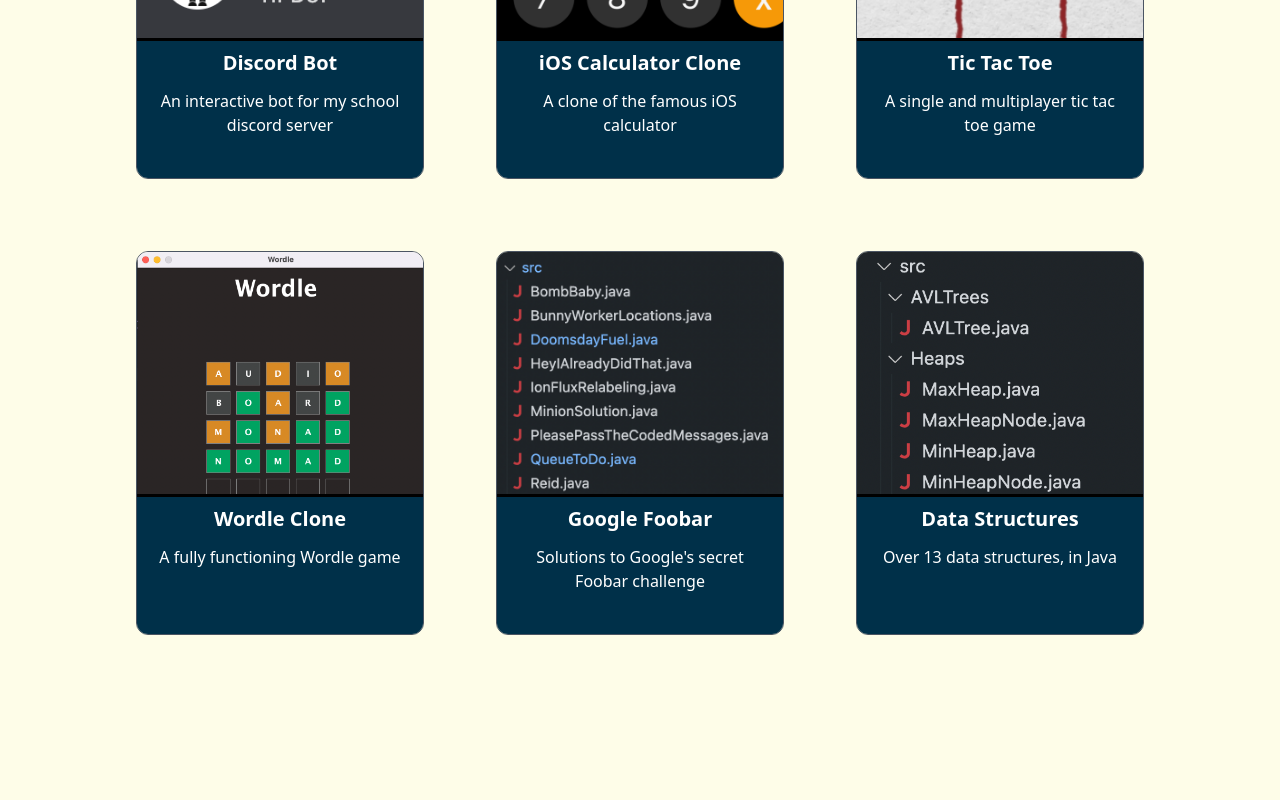
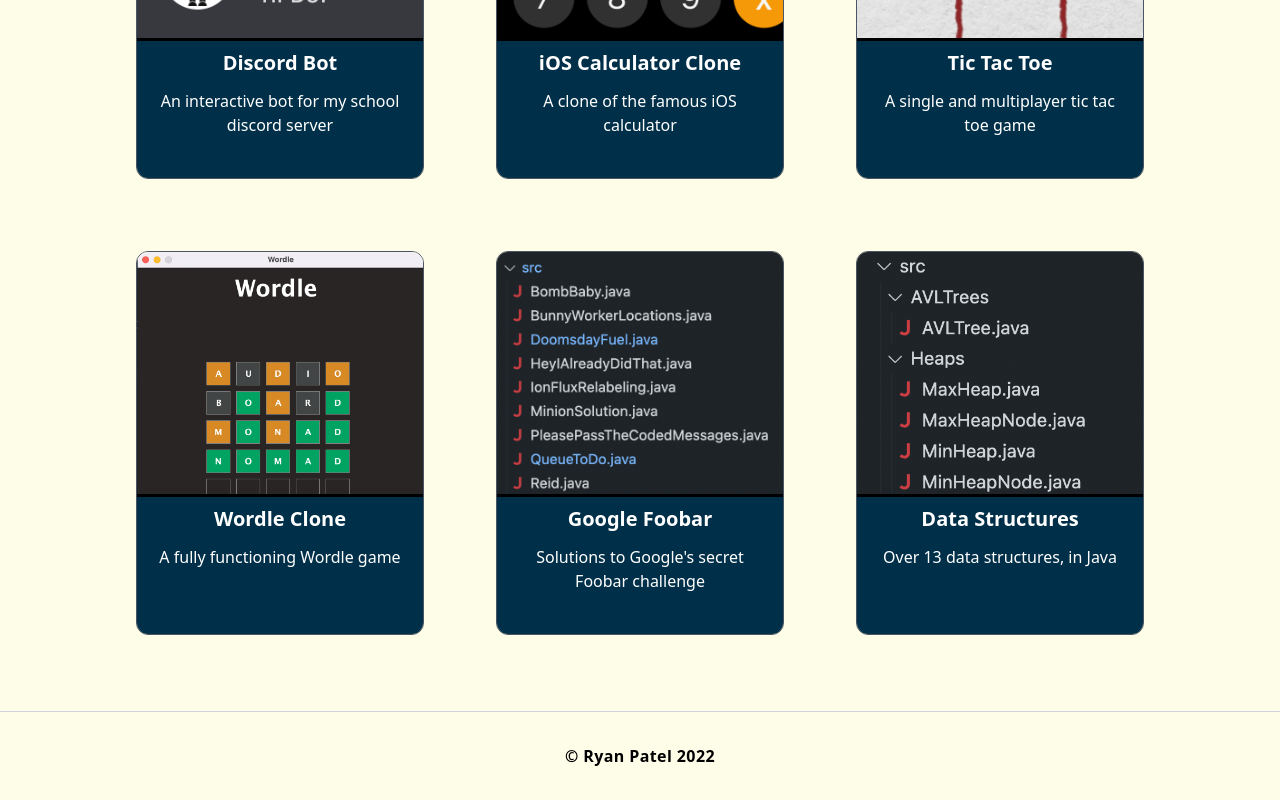
Before and after one commit to Ryan9771/Personal-Website-React, a React (Vite) app: page /projects in a window 1280 px wide. Shown: the part 433-1233 px from the top of the page. Before the commit the page ends 1104 px from the top, so only its background shows below. Built offline with nearby package versions, Linux system fonts and the light colour scheme.

Commit message:
Added footer page and made it stick to all website pages

```diff
--- a/src/App.tsx
+++ b/src/App.tsx
@@ -2,6 +2,7 @@ import AppInner from "./components/AppInner";
 import { BrowserRouter, Routes, Route } from "react-router-dom";
 import Navbar from "./components/navbar/Navbar";
 import Projects from "./components/projects/Projects";
+import Footer from "./components/footer/Footer";
 
 export default function App() {
   return (
@@ -13,6 +14,7 @@ export default function App() {
           <Route path="/projects" element={<Projects maxView={null} />} />
         </Routes>
       </BrowserRouter>
+      <Footer />
     </>
   );
 }
--- /dev/null
+++ b/src/components/footer/Footer.tsx
@@ -0,0 +1,26 @@
+import getStyles from "../../Style";
+
+function Footer() {
+  return (
+    <section className={getStyles(styles, "ctn")}>
+      <span className={getStyles(styles, "text")}>© Ryan Patel 2022</span>
+    </section>
+  );
+}
+
+const styles = {
+  ctn: [
+    "w-full",
+    "mt-10",
+    "py-5",
+    "md:py-8",
+    "flex",
+    "items-center",
+    "justify-center",
+    "border-t",
+    "border-t-gray-300",
+  ],
+  text: ["font-bold", "tracking-wide"],
+};
+
+export default Footer;
```
